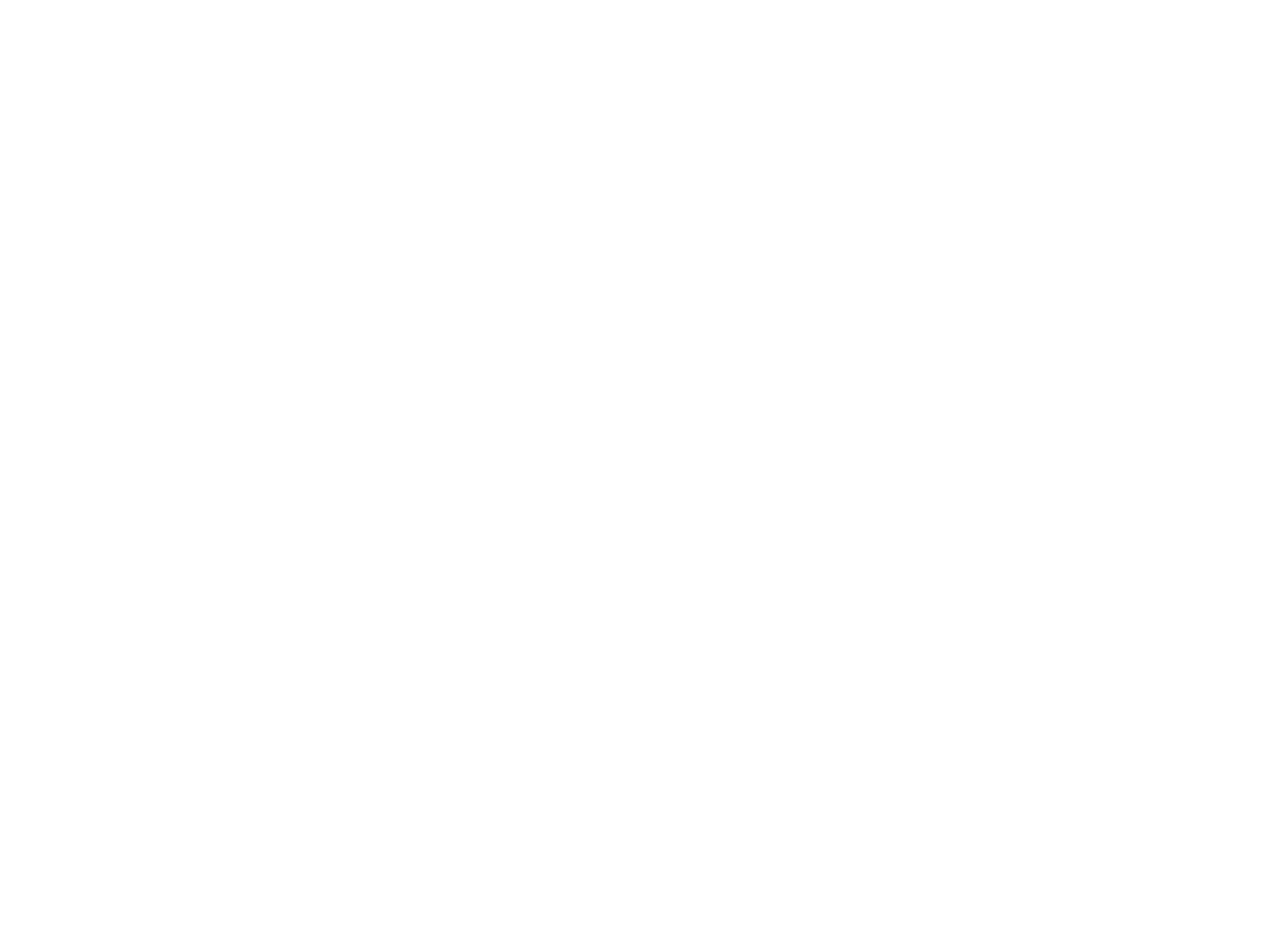
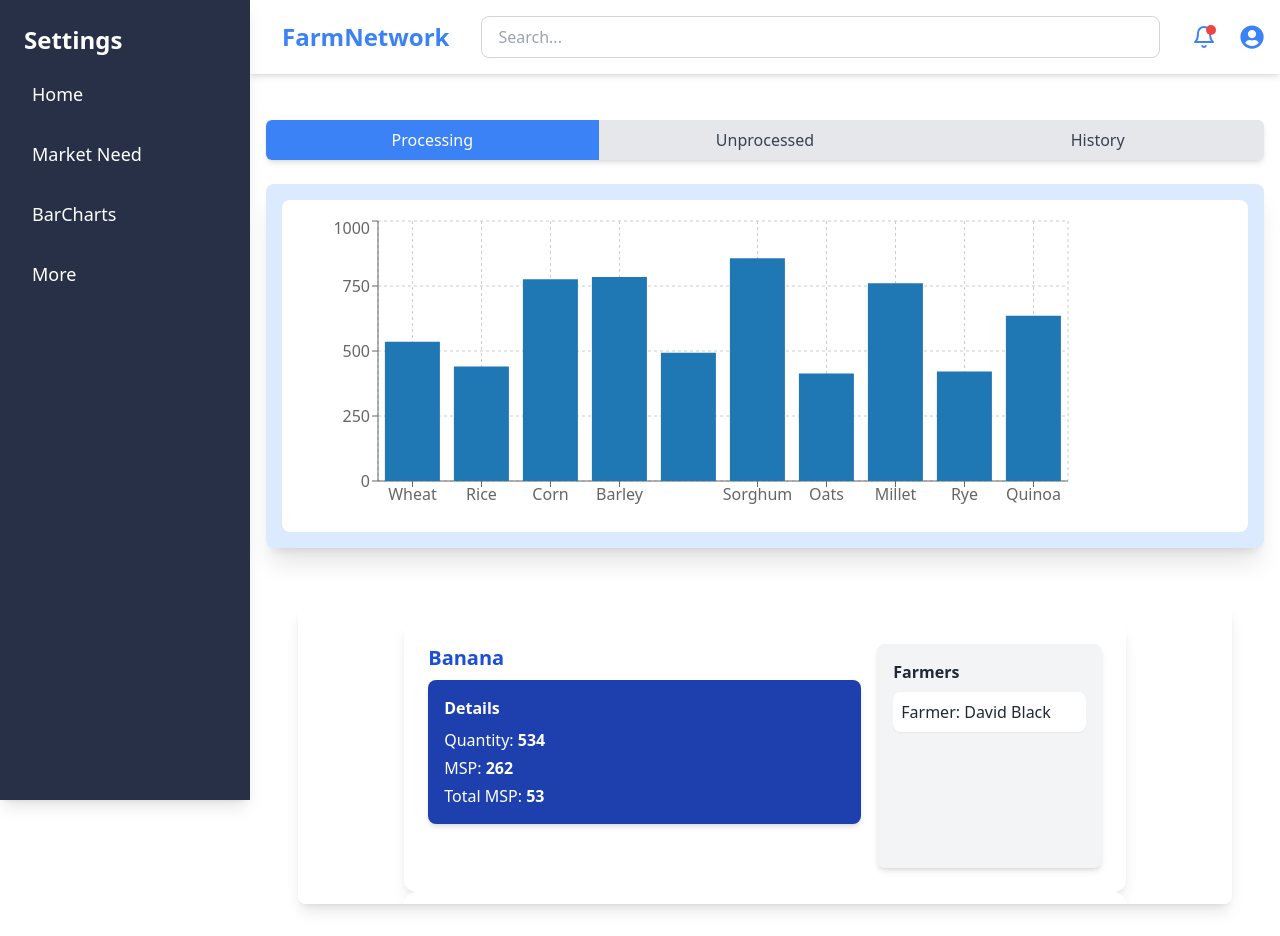
Before and after one commit to iamvbenz49/farm-network, a React (Create React App) app in the folder client/: page /need in a window 1280 px wide. Before the commit this address had no page. Before the commit the page ends 800 px from the top, so only its background shows below. Built offline with nearby package versions, Linux system fonts and the light colour scheme.

Commit message:
final commit for single user

```diff
--- a/client/src/App.js
+++ b/client/src/App.js
@@ -12,6 +12,7 @@
       <Routes>
         <Route path="/" element={<LoginPage />} />
         <Route path="/farmer" element={<FarmerPage />} />
+        <Route path="/need" element={<HomePage />} />
         <Route path="/warehouse" element={<WarHousePage />} />
         {/* Add more routes as needed */}
       </Routes>
--- a/client/src/Components/Choose.jsx
+++ b/client/src/Components/Choose.jsx
@@ -2,32 +2,28 @@
 import BarChart from "./BarChart";
 import Table from "./Table";
 
-function Choose() {
+// Function to generate random data for crops
+function generateData(cropNames, min, max) {
+  return cropNames.map((crop) => ({
+    name: crop,
+    value: Math.floor(Math.random() * (max - min + 1)) + min
+  }));
+}
+
+function Choose(props) {
   const [selectedData, setSelectedData] = useState("processed"); // Default to "processed"
+
+  // List of 10 crop names
+  const cropNames = [
+    "Wheat", "Rice", "Corn", "Barley", "Soybean",
+    "Sorghum", "Oats", "Millet", "Rye", "Quinoa"
+  ];
 
   // Define data and styling based on the selected type
   const dataMap = {
-    processed: [
-      { name: "Jan", value: 20 },
-      { name: "Feb", value: 40 },
-      { name: "Mar", value: 60 },
-      { name: "Apr", value: 80 },
-      { name: "May", value: 100 }
-    ],
-    unprocessed: [
-      { name: "Jan", value: 15 },
-      { name: "Feb", value: 30 },
-      { name: "Mar", value: 45 },
-      { name: "Apr", value: 60 },
-      { name: "May", value: 75 }
-    ],
-    upcoming: [
-      { name: "Jan", value: 10 },
-      { name: "Feb", value: 25 },
-      { name: "Mar", value: 50 },
-      { name: "Apr", value: 70 },
-      { name: "May", value: 90 }
-    ]
+    processed: generateData(cropNames, 400, 900),    // Values between 400 and 900
+    unprocessed: generateData(cropNames, 200, 600),  // Values between 200 and 600
+    upcoming: generateData(cropNames, 100, 500)      // Values between 100 and 500
   };
 
   const backgroundColorMap = {
@@ -45,26 +41,26 @@
   const shadowClass = selectedData === "processed" ? "shadow-xl" : "shadow-lg";
 
   return (
-    <div className="relative px-4 mt-4"> {/* Reduced mt-4 */}
+    <div className="relative px-4 mt-4">
       {/* Navbar-like Buttons for choosing data */}
       <div className="flex bg-gray-100 rounded-md shadow-md mb-6">
         <button
           onClick={() => setSelectedData("processed")}
           className={`flex-1 px-3 py-2 rounded-l-md ${selectedData === "processed" ? "bg-blue-500 text-white" : "bg-gray-200 text-gray-700"}`}
         >
-          Processed
+           {props.page !== "warehouse"?<span>Processing</span>:<span>Filled</span>}
         </button>
-        <button
+        {props.page !== "warehouse" && <button
           onClick={() => setSelectedData("unprocessed")}
           className={`flex-1 px-3 py-2 ${selectedData === "unprocessed" ? "bg-red-500 text-white" : "bg-gray-200 text-gray-700"}`}
         >
           Unprocessed
-        </button>
+        </button>}
         <button
           onClick={() => setSelectedData("upcoming")}
           className={`flex-1 px-3 py-2 rounded-r-md ${selectedData === "upcoming" ? "bg-green-500 text-white" : "bg-gray-200 text-gray-700"}`}
         >
-          Upcoming
+          {props.page !== "warehouse"?<span>History</span>:<span>Unfilled</span>}
         </button>
       </div>
 
@@ -74,7 +70,7 @@
       </div>
 
       {/* Adding the Table Component below the BarChart */}
-      <Table />
+      <Table page = {props.page} type = {selectedData}/>
     </div>
   );
 }
--- a/client/src/Components/CropManagement.jsx
+++ b/client/src/Components/CropManagement.jsx
@@ -1,6 +1,6 @@
 import React, { useState } from "react";
 
-const CropManagement = () => {
+const CropManagement = (props) => {
   const [activeTab, setActiveTab] = useState("current");
   const [selectedCrop, setSelectedCrop] = useState(null);
   const [selectedStage, setSelectedStage] = useState(null);
--- a/client/src/Components/Description.jsx
+++ b/client/src/Components/Description.jsx
@@ -1,10 +1,16 @@
-import React from "react";
+import React, { useState } from "react";
 
 const Description = (props) => {
     const { name, quantity, MSP, totalMSP, farmers } = props;
+    const [sentRequestId, setSentRequestId] = useState(null); // Track the ID of the farmer whose request was sent
+
+    const handleSendRequest = (farmerId) => {
+        // Set the ID of the farmer whose request was sent
+        setSentRequestId(farmerId);
+    };
 
     return (
-        <div className="w-4/5 mx-auto bg-white shadow-lg hover:shadow-xl p-6 rounded-xl transition-all duration-300 ease-in-out max-h-[400px] overflow-y-auto"> {/* Set fixed height and scrollbar */}
+        <div className="w-4/5 mx-auto bg-white shadow-lg hover:shadow-xl p-6 rounded-xl transition-all duration-300 ease-in-out max-h-[400px] overflow-y-auto">
             <div className="flex flex-col md:flex-row">
                 {/* Main Information Section */}
                 <div className="md:w-2/3 pr-0 md:pr-4 mb-6 md:mb-0">
@@ -19,23 +25,48 @@
                     </div>
                 </div>
                 {/* Farmers List Section */}
-                <div className="md:w-1/3 bg-gray-100 p-4 rounded-lg shadow-md">
+                {
+                    props.type === "unprocessed" ?
+
+                    <div className="md:w-1/3 bg-gray-100 p-4 rounded-lg shadow-md">
                     <h2 className="font-semibold text-base text-gray-800 mb-2">Farmers</h2>
                     <div className="h-40 overflow-y-auto scrollbar-thin scrollbar-thumb-blue-500 scrollbar-track-gray-300">
                         {farmers && farmers.length > 0 ? (
-                            farmers.map((farmer, index) => (
-                                <div key={index} className="mb-2 p-2 bg-white rounded-lg shadow-sm">
+                            farmers.map((farmer) => (
+                                <div key={farmer.id} className="mb-2 p-2 bg-white rounded-lg shadow-sm flex justify-between items-center">
                                     <p className="text-gray-800">Farmer: <span className="font-medium">{farmer.name}</span></p>
+                                    <button
+                                        onClick={() => handleSendRequest(farmer.id)}
+                                        className={`px-4 py-2 rounded-lg text-white ${sentRequestId === farmer.id ? 'bg-green-500' : 'bg-red-500'} ${sentRequestId && sentRequestId !== farmer.id ? 'cursor-not-allowed' : ''}`}
+                                        disabled={sentRequestId && sentRequestId !== farmer.id}
+                                    >
+                                        {sentRequestId === farmer.id ? 'Sent' : 'Send Request'}
+                                    </button>
                                 </div>
                             ))
                         ) : (
                             <p className="text-gray-600">No farmers listed.</p>
                         )}
                     </div>
+                </div> :
+                    <div className="md:w-1/3 bg-gray-100 p-4 rounded-lg shadow-md">
+                    <h2 className="font-semibold text-base text-gray-800 mb-2">Farmers</h2>
+                    <div className="h-40 overflow-y-auto scrollbar-thin scrollbar-thumb-blue-500 scrollbar-track-gray-300">
+                        {farmers && farmers.length > 0 ? (
+
+                                <div key={farmers[0].id} className="mb-2 p-2 bg-white rounded-lg shadow-sm flex justify-between items-center">
+                                    <p className="text-gray-800">Farmer: <span className="font-medium">{farmers[0].name}</span></p>
+                                </div>
+
+                        ) : (
+                            <p className="text-gray-600">No farmers listed.</p>
+                        )}
+                    </div>
                 </div>
+                }
             </div>
         </div>
     );
-}
+};
 
 export default Description;
--- a/client/src/Components/LandAvailabilityChart.jsx
+++ b/client/src/Components/LandAvailabilityChart.jsx
@@ -17,7 +17,9 @@
   const availabilityMap = data.reduce((acc, curr) => {
     acc[new Date(curr.date).toDateString()] = {
       isActive: curr.availableLand > 0,
-      location: curr.location || 'Unknown Location'
+      location: curr.location || 'Unknown Location',
+      owner: curr.owner || 'Unknown Owner',
+      crop: curr.crop || 'Unknown Crop'
     };
     return acc;
   }, {});
@@ -36,7 +38,7 @@
   return grid.map(row =>
     row.map(day => ({
       date: day,
-      ...availabilityMap[day] || { isActive: false, location: 'No Data' }
+      ...availabilityMap[day] || { isActive: false, location: 'No Data', owner: 'No Data', crop: 'No Data' }
     }))
   );
 };
@@ -46,36 +48,59 @@
 
   return (
     <div style={{ padding: '20px' }}>
-      <h1 style={{ textAlign: 'center', marginBottom: '20px', color: '#333', fontSize: '28px' }}>
+      <h1 style={{ textAlign: 'center', marginBottom: '20px', color: '#333', fontSize: '24px' }}>
         Land Availability Chart
       </h1>
       <div style={{
         display: 'grid',
-        gridTemplateColumns: `repeat(${grid[0].length}, 20px)`,
-        gridTemplateRows: `repeat(${grid.length}, 20px)`,
-        gap: '2px',
+        gridTemplateColumns: `repeat(${grid[0].length}, 30px)`, // Smaller cell size
+        gridTemplateRows: `repeat(${grid.length}, 30px)`, // Smaller cell size
+        gap: '1px', // Smaller gap between cells
         padding: '10px',
         overflow: 'auto',
         border: '2px solid #ddd',
         borderRadius: '5px',
         backgroundColor: '#f9f9f9'
       }}>
-        {grid.flat().map(({ date, isActive, location }, index) => (
+        {grid.flat().map(({ isActive, location, owner, crop }, index) => (
           <div
             key={index}
             style={{
-              width: '20px',
-              height: '20px',
+              width: '30px',
+              height: '30px',
               backgroundColor: isActive ? 'green' : 'lightgray',
               border: '1px solid gray',
-              textAlign: 'center',
-              lineHeight: '20px',
+              borderRadius: '3px', // Smaller border radius
+              position: 'relative',
+              cursor: 'pointer',
+              display: 'flex',
+              alignItems: 'center',
+              justifyContent: 'center',
+              color: 'transparent' // Hide any text or content inside cells
+            }}
+            title={`Location: ${location}\nOwner: ${owner}\nCrop: ${crop}`} // Tooltip text
+          >
+            {/* Tooltip content styled directly within cell */}
+            <div style={{
+              position: 'absolute',
+              bottom: '100%',
+              left: '50%',
+              transform: 'translateX(-50%)',
+              backgroundColor: 'white',
               color: 'black',
+              padding: '3px', // Smaller padding
+              border: '1px solid gray',
               borderRadius: '3px',
-              position: 'relative',
-            }}
-            title={location || 'No Location'}
-          />
+              whiteSpace: 'nowrap',
+              visibility: 'hidden',
+              opacity: 0,
+              transition: 'opacity 0.2s'
+            }}>
+              Location: {location}<br />
+              Owner: {owner}<br />
+              Crop: {crop}
+            </div>
+          </div>
         ))}
       </div>
     </div>
--- a/client/src/Components/NavBar.jsx
+++ b/client/src/Components/NavBar.jsx
@@ -1,12 +1,13 @@
 import React, { useState } from "react";
 import { FiBell } from 'react-icons/fi';
 import { FaUserCircle } from 'react-icons/fa';
+import { AiOutlineInfoCircle } from 'react-icons/ai'; // Add this for notification icons
 
-function Navbar() {
+function Navbar(props) {
   const [notifications, setNotifications] = useState([
-    { id: 1, text: "New bid came from Dhamodhar" },
-    { id: 2, text: "Market price update for wheat" },
-    { id: 3, text: "Bid accepted for corn from Rajesh" },
+    { id: 1, text: "New bid came from Dhamodhar", icon: <AiOutlineInfoCircle className="text-blue-500" /> },
+    { id: 2, text: "Market price update for wheat", icon: <AiOutlineInfoCircle className="text-green-500" /> },
+    { id: 3, text: "Bid accepted for corn from Rajesh", icon: <AiOutlineInfoCircle className="text-red-500" /> },
   ]);
   const [showDropdown, setShowDropdown] = useState(false);
 
@@ -28,7 +29,7 @@
               Home
             </li>
             <li className="text-lg cursor-pointer hover:bg-[#1e2532] p-2 rounded">
-              Marketneed
+              Market Need
             </li>
             <li className="text-lg cursor-pointer hover:bg-[#1e2532] p-2 rounded">
               BarCharts
@@ -65,28 +66,31 @@
             <div className="relative flex items-center space-x-6">
               <div className="relative">
                 <FiBell
-                  className="text-2xl text-blue-500 cursor-pointer hover:text-blue-700"
+                  className="text-2xl text-blue-500 cursor-pointer hover:text-blue-700 transition-colors"
                   onClick={handleNotificationClick}
                 />
                 {notifications.length > 0 && (
                   <span className="absolute top-0 right-0 block w-2.5 h-2.5 bg-red-500 rounded-full" />
                 )}
                 {showDropdown && (
-                  <div className="absolute top-12 right-0 w-64 bg-white shadow-lg rounded-lg z-30">
+                  <div className="absolute top-12 right-0 w-64 bg-white shadow-lg rounded-lg z-30 transition-transform transform scale-100 opacity-100">
                     <ul className="divide-y divide-gray-200">
                       {notifications.map((notification) => (
                         <li
                           key={notification.id}
-                          className="p-4 text-sm text-gray-700 cursor-pointer hover:bg-gray-100"
+                          className="p-4 flex items-center space-x-3 text-sm text-gray-700 cursor-pointer hover:bg-gray-100 transition-colors"
                         >
-                          {notification.text}
+                          <div className="text-xl">
+                            {notification.icon}
+                          </div>
+                          <div>{notification.text}</div>
                         </li>
                       ))}
                     </ul>
                   </div>
                 )}
               </div>
-              <FaUserCircle className="text-2xl text-blue-500 cursor-pointer hover:text-blue-700" />
+              <FaUserCircle className="text-2xl text-blue-500 cursor-pointer hover:text-blue-700 transition-colors" />
             </div>
           </div>
         </nav>
--- a/client/src/Components/Table.jsx
+++ b/client/src/Components/Table.jsx
@@ -1,44 +1,60 @@
 import React from "react";
 import Description from "./Description.jsx";
 
-const Table = () => {
-  // Dummy data for the table
-  const farmers = [
-    { name: "John Doe" },
-    { name: "Jane Smith" },
-    { name: "Samuel Green" },
-    { name: "Alice Johnson" },  // Added more entries for demonstration
-    { name: "Bob Brown" },
-    { name: "Carol White" },
+// Function to generate random data
+const generateRandomData = () => {
+  const fruits = ["Orange", "Apple", "Banana", "Mango", "Pineapple"];
+  const farmerNames = [
+    "John Doe",
+    "Jane Smith",
+    "Samuel Green",
+    "Alice Johnson",
+    "Bob Brown",
+    "Carol White",
+    "David Black",
+    "Emma Stone",
+    "Michael Gray",
+    "Sophia Blue"
   ];
+
+  // Generate a random fruit name, quantity, MSP, and total MSP
+  const name = fruits[Math.floor(Math.random() * fruits.length)];
+  const quantity = Math.floor(Math.random() * 500) + 50; // Random quantity between 50 and 550
+  const MSP = Math.floor(Math.random() * 100) + 250; // Random MSP between 250 and 350
+  const totalMSP = Math.floor(Math.random() * 100) + 10; // Random total MSP between 10 and 110
+
+  // Generate a random number of farmers with random names
+  const numFarmers = Math.floor(Math.random() * 5) + 2; // Random number of farmers between 2 and 6
+  const farmers = Array.from({ length: numFarmers }, () => ({
+    name: farmerNames[Math.floor(Math.random() * farmerNames.length)],
+  }));
+
+  return { name, quantity, MSP, totalMSP, farmers };
+};
+
+const Table = (props) => {
+  // Generate random data for multiple descriptions
+  const descriptions = Array.from({ length: 3 }, () => generateRandomData());
 
   return (
     <div className="p-8">
-      <div className="max-h-[300px] overflow-y-auto">
-        <Description
-          name={"Orange"}
-          quantity={250}
-          MSP={301}
-          totalMSP={21}
-          farmers={farmers}
-        />
-        <Description
-          name={"Apple"}
-          quantity={350}
-          MSP={311}
-          totalMSP={81}
-          farmers={farmers}
-        />
-        <Description
-          name={"Orange"}
-          quantity={250}
-          MSP={301}
-          totalMSP={21}
-          farmers={farmers}
-        />
-      </div>
+      {!(props.page === "warehouse" && props.type === "unprocessed") &&
+      <div className="max-h-[300px] overflow-y-auto shadow-lg p-4 rounded-lg bg-white">
+        {descriptions.map((data, index) => (
+          <Description
+            key={index}
+            name={data.name}
+            quantity={data.quantity}
+            MSP={data.MSP}
+            totalMSP={data.totalMSP}
+            farmers={data.farmers}
+            page = {props.page}
+            type = {props.type}
+          />
+        ))}
+      </div> }
     </div>
   );
-}
+};
 
 export default Table;
```
Also changed, not shown: client/src/Pages/FarmerPage.jsx (+19 -2 lines), client/src/Pages/LoginPage.jsx (+18 -7 lines), client/src/Pages/WarHousePage.jsx (+13 -3 lines), 2 other files (tests, documents, lock files or other folders).
